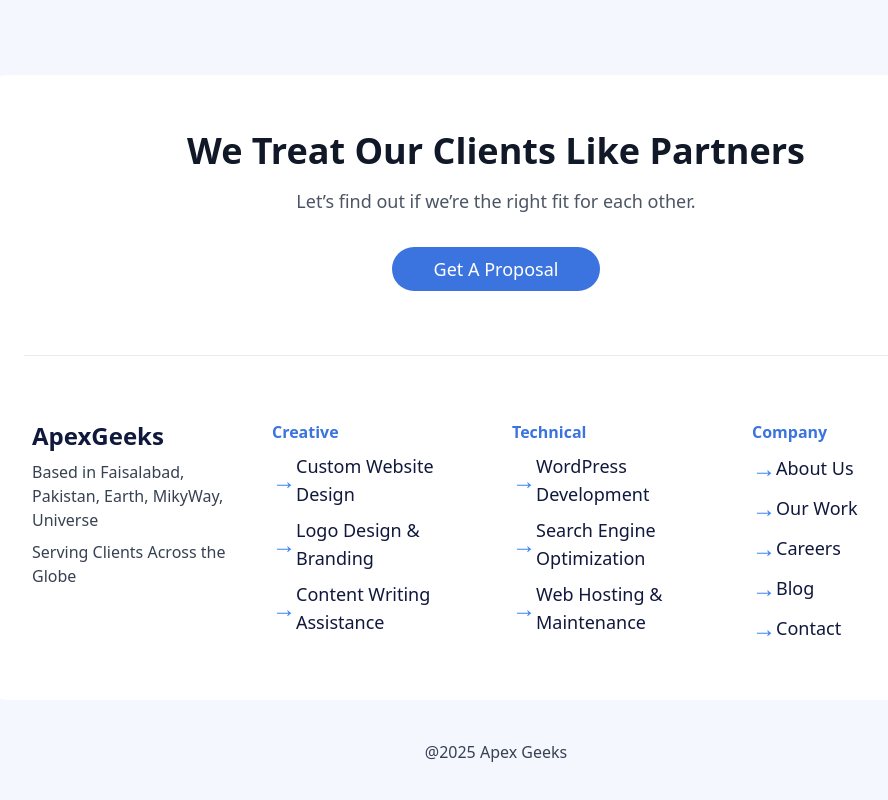
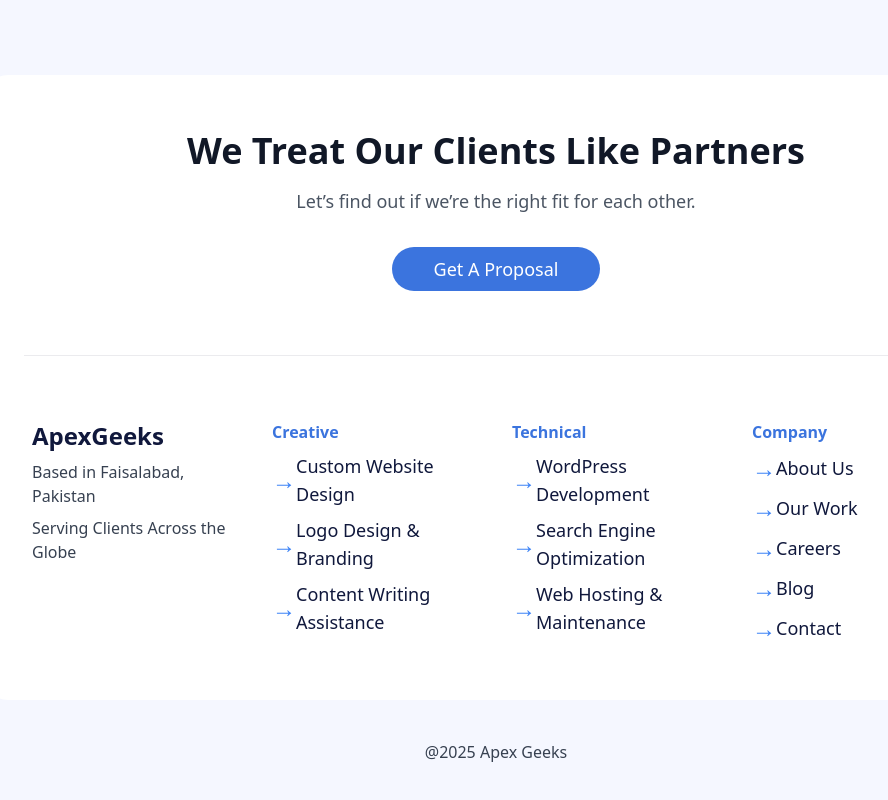
Before and after one commit to aais1/apex-geeks, a Nuxt app: page / in a window 1280 px wide. Shown: the part 4689-5489 px from the top of the page, without its empty margins (144-1032 px from the left). Built offline with nearby package versions, Linux system fonts and the light colour scheme.

Commit message:
fix:footer address

```diff
--- a/pages/about/index.vue
+++ b/pages/about/index.vue
@@ -261,7 +261,7 @@
 						<p
 							class="text-md text-center font-normal text-gray-700 md:text-left"
 						>
-							Based in Faisalabad, Pakistan, Earth, MikyWay, Universe
+							Based in Faisalabad, Pakistan
 						</p>
 						<p
 							class="text-md text-center font-normal text-gray-700 md:text-left"
--- a/pages/index.vue
+++ b/pages/index.vue
@@ -406,7 +406,7 @@ watch([topOne, topTwo], () => {
 						ApexGeeks
 					</h3>
 					<p class="text-md text-center font-normal text-gray-700 md:text-left">
-						Based in Faisalabad, Pakistan, Earth, MikyWay, Universe
+						Based in Faisalabad, Pakistan
 					</p>
 					<p class="text-md text-center font-normal text-gray-700 md:text-left">
 						Serving Clients Across the Globe
```
